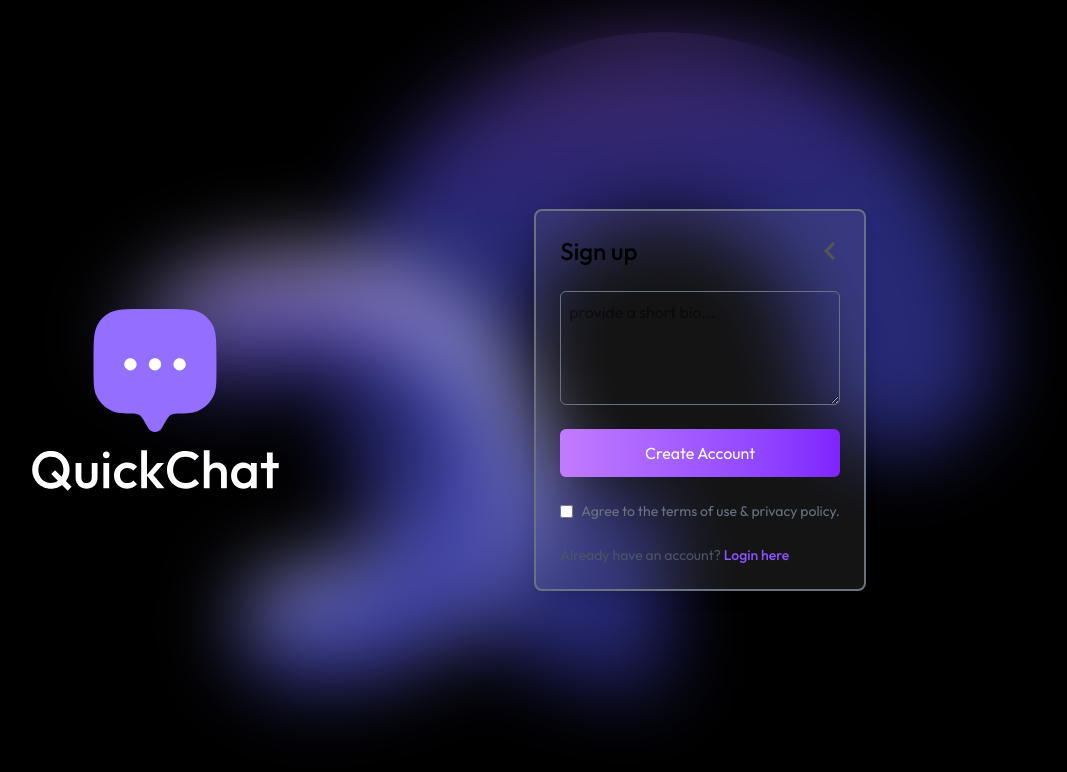
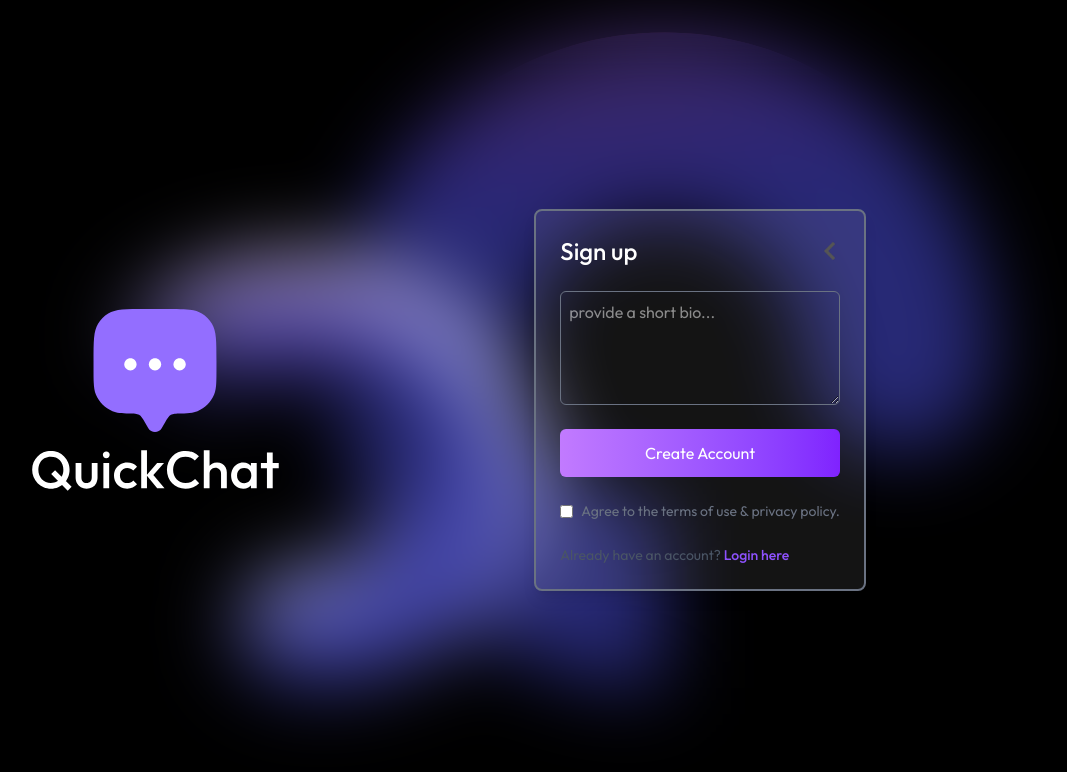
Before and after one commit to prince9318/chat-app, a React (Vite) app in the folder client/: page /login in a window 1280 px wide. Both pictures are taken after typing "Sample", "name@example.com", "Sample123" into the empty fields and a click on the button "Create Account". Shown: the top 772 px of the page, without its empty margins (192-1259 px from the left). Built offline with nearby package versions, Linux system fonts and the light colour scheme; no server answers.

Commit message:
style text-white

```diff
--- a/client/src/components/ChatContainer.jsx
+++ b/client/src/components/ChatContainer.jsx
@@ -110,7 +110,7 @@ const ChatContainer = () => {
                 alt=""
                 className="w-7 rounded-full"
               />
-              <p className="text-gray-500">
+              <p className="text-white-500">
                 {formatMessageTime(msg.createdAt)}
               </p>
             </div>
--- a/client/src/pages/LoginPage.jsx
+++ b/client/src/pages/LoginPage.jsx
@@ -39,7 +39,7 @@ const LoginPage = () => {
         onSubmit={onSubmitHandler}
         className="border-2 bg-white/8 text-white border-gray-500 p-6 flex flex-col gap-6 rounded-lg shadow-lg"
       >
-        <h2 className="font-medium text-2xl flex justify-between items-center text-black">
+        <h2 className="font-medium text-2xl flex justify-between items-center text-white">
           {currState}
           {isDataSubmitted && (
             <img
@@ -89,7 +89,7 @@ const LoginPage = () => {
             onChange={(e) => setBio(e.target.value)}
             value={bio}
             rows={4}
-            className="p-2 border border-gray-500 rounded-md focus:outline-none focus:ring-2 focus:ring-indigo-500 text-black"
+            className="p-2 border border-gray-500 rounded-md focus:outline-none focus:ring-2 focus:ring-indigo-500 text-white"
             placeholder="provide a short bio..."
             required
           ></textarea>
```
